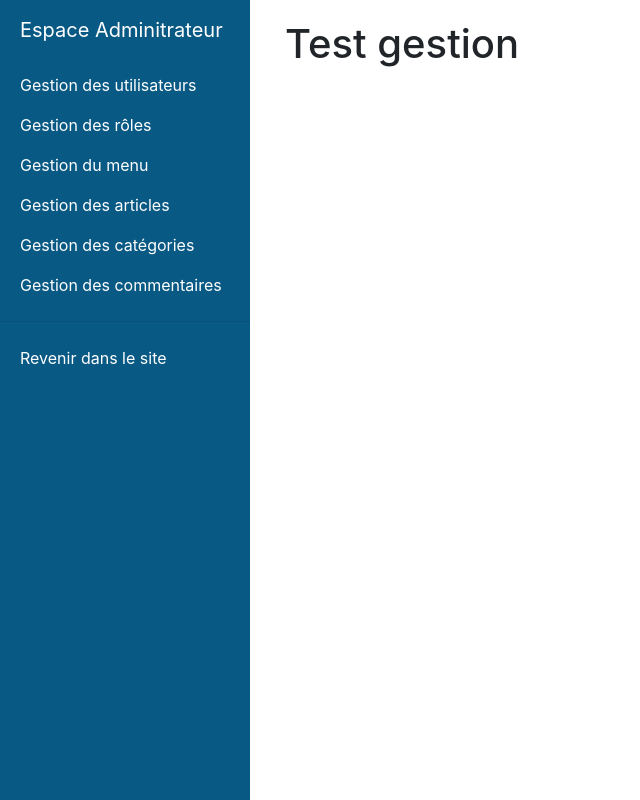
After one commit to Pew0h/Yalu-blog, a PHP site: page /admin.php in a window 1280 px wide. The commit adds this page. Shown: the whole page, without its empty margins (0-640 px from the left). Run offline with PHP 8.4, Linux system fonts and the light colour scheme; some libraries are stand-ins or nearby versions.

Commit message:
menu admin

```diff
--- /dev/null
+++ b/admin.php
@@ -0,0 +1,26 @@
+<?php
+require_once ('./includes/layouts/header_admin.php');
+
+if(isset($_SESSION['user_id'])) // Si appuie du bouton
+{
+    if (Role::getUserRole($_SESSION['user_id']) != 'Administrateur'){
+        header('Location: index.php');
+        exit;
+    }
+}
+
+?>
+<!-- Page Content -->
+<div id="page-content-wrapper">
+    <div class="container-fluid">
+        <div class="row">
+            <div class="col-lg-12">
+                <h1>Test gestion</h1>
+            </div>
+        </div>
+    </div>
+</div>
+
+</div>
+</body>
+</html>
--- /dev/null
+++ b/includes/css/admin.css
@@ -0,0 +1,74 @@
+#wrapper {
+    padding-left: 0;
+    transition: all 0.5s ease;
+}
+
+#sidebar-wrapper {
+    z-index: 1000;
+    position: fixed;
+    left: 250px;
+    height: 100%;
+    margin-left: -250px;
+    overflow-y: auto;
+    background: #095985;
+    transition: all 0.5s ease;
+}
+
+#page-content-wrapper {
+    width: 100%;
+    position: absolute;
+    padding: 15px;
+}
+
+/* Sidebar Styles */
+
+.sidebar-nav {
+    position: absolute;
+    top: 0;
+    width: 250px;
+    margin: 0;
+    padding: 0;
+    list-style: none;
+}
+
+.sidebar-nav li {
+    text-indent: 20px;
+    line-height: 40px;
+}
+
+.sidebar-nav li a {
+    display: block;
+    text-decoration: none;
+    color: white;
+}
+
+
+.sidebar-nav li a:hover {
+    text-decoration: none;
+    background: rgba(255,255,255,0.2);
+}
+
+.sidebar-nav > .sidebar-brand {
+    height: 65px;
+    font-size: 18px;
+    line-height: 60px;
+}
+
+.sidebar-nav > .sidebar-brand a:hover {
+    background: none;
+}
+
+@media(min-width:768px) {
+    #wrapper {
+        padding-left: 250px;
+    }
+
+    #sidebar-wrapper {
+        width: 250px;
+    }
+
+    #page-content-wrapper {
+        padding: 20px;
+        position: relative;
+    }
+}
--- a/includes/css/style.css
+++ b/includes/css/style.css
@@ -10,6 +10,7 @@ h2{
     border: none;
     color: white;
     padding: 8px 10px;
+    margin-bottom: 10px;
     text-decoration: none;
     display: inline-block;
     font-size: 16px;
@@ -60,7 +61,7 @@ h2{
 }
 
 .dropdown-content a:hover {
-    background-color: #f1f1f1;
+    background-color: #dadada;
     text-decoration:none; color: #41215B
 }
 .dropdown:hover .dropdown-content {
--- a/includes/layouts/header.php
+++ b/includes/layouts/header.php
@@ -54,7 +54,7 @@ if(isset($_GET['logout']))
                     echo '<a href="./my_account.php" class="btn">Mon compte</a>';
                     if (Role::getUserRole($_SESSION['user_id']) == 'Administrateur')
                     {
-                        echo '<a href="#" class="btn">Administration</a>';
+                        echo '<a href="./admin.php" class="btn">Administration</a>';
                     }
                     echo '<a href="?logout" class="btn">Se déconnecter</a>';
                 }
--- /dev/null
+++ b/includes/layouts/header_admin.php
@@ -0,0 +1,47 @@
+<head>
+    <meta charset="UTF-8"/>
+    <link rel="stylesheet" href="https://pro.fontawesome.com/releases/v5.10.0/css/all.css" integrity="sha384-AYmEC3Yw5cVb3ZcuHtOA93w35dYTsvhLPVnYs9eStHfGJvOvKxVfELGroGkvsg+p" crossorigin="anonymous"/>
+    <link href="./includes/css/bootstrap.min.css" rel="stylesheet" id="bootstrap-css">
+    <link href="./includes/css/admin.css" rel="stylesheet">
+    <script src="./includes/js/bootstrap.min.js"></script>
+    <script src="./includes/js/jquery.min.js"></script>
+    <title>Yalu Blog - Administrateur</title>
+</head>
+
+<body>
+
+<div id="wrapper">
+
+    <!-- Sidebar -->
+    <div id="sidebar-wrapper">
+        <ul class="sidebar-nav">
+            <li class="sidebar-brand">
+                <a style="color: white; font-size: 20px" href="#">
+                    Espace Adminitrateur
+                </a>
+            </li>
+            <li>
+                <a href="#">Gestion des utilisateurs</a>
+            </li>
+            <li>
+                <a href="#">Gestion des rôles</a>
+            </li>
+            <li>
+                <a href="#">Gestion du menu</a>
+            </li>
+            <li>
+                <a href="#">Gestion des articles</a>
+            </li>
+            <li>
+                <a href="#">Gestion des catégories</a>
+            </li>
+            <li>
+                <a href="#">Gestion des commentaires</a>
+            </li>
+            <hr>
+            <li>
+                <a href="#">Revenir dans le site</a>
+            </li>
+        </ul>
+    </div>
+    <!-- Sidebar -->
```
Also changed, not shown: login.php (+9 -1 lines).
